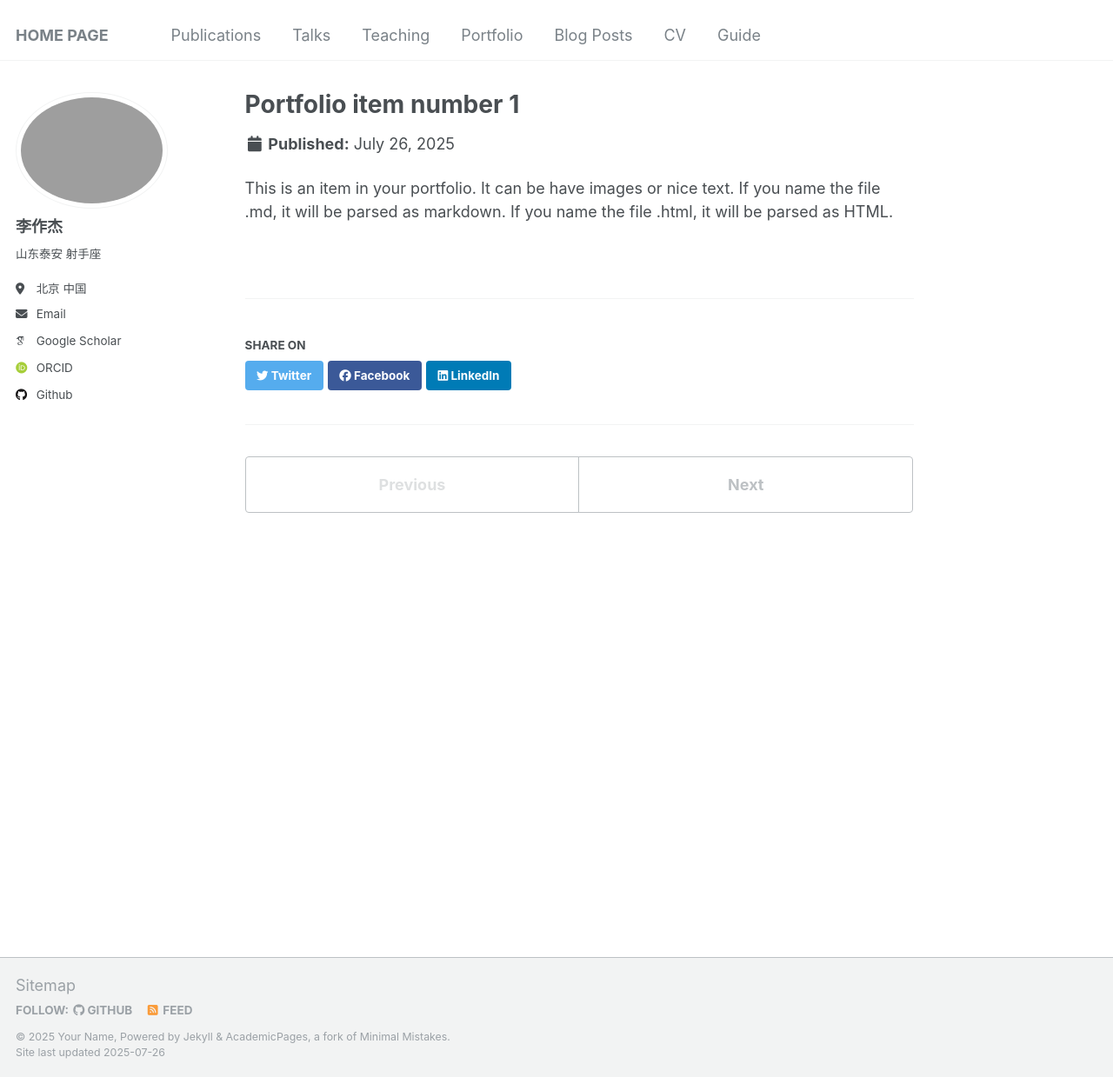
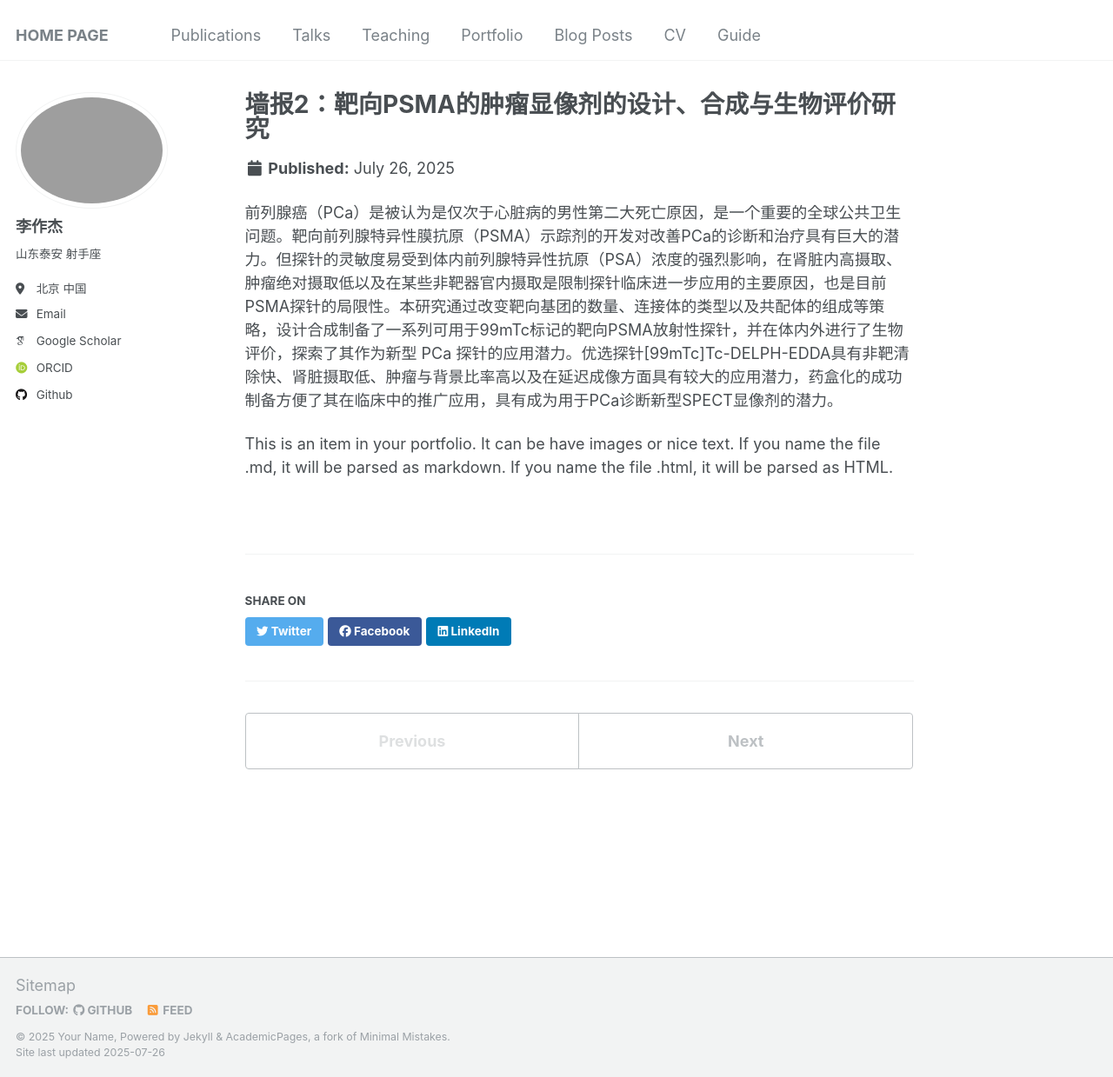
Before and after one commit to Infinity-LZJ/Zuojie_Li.github, a Jekyll site: the page built from _portfolio/portfolio-1.md, in a window 1280 px wide and 1239 px high. Shown: the whole window at 87% size. Built offline with Jekyll 4.4.1, drawn with Linux system fonts in a browser that asks for light colours; some web fonts are replaced.

Commit message:
Update portfolio-1.md

```diff
--- a/_portfolio/portfolio-1.md
+++ b/_portfolio/portfolio-1.md
@@ -1,7 +1,9 @@
 ---
-title: "Portfolio item number 1"
+title: "墙报2：靶向PSMA的肿瘤显像剂的设计、合成与生物评价研究"
 excerpt: "Short description of portfolio item number 1<br/><img src='/images/500x300.png'>"
 collection: portfolio
 ---
 
+前列腺癌（PCa）是被认为是仅次于心脏病的男性第二大死亡原因，是一个重要的全球公共卫生问题。靶向前列腺特异性膜抗原（PSMA）示踪剂的开发对改善PCa的诊断和治疗具有巨大的潜力。但探针的灵敏度易受到体内前列腺特异性抗原（PSA）浓度的强烈影响，在肾脏内高摄取、肿瘤绝对摄取低以及在某些非靶器官内摄取是限制探针临床进一步应用的主要原因，也是目前PSMA探针的局限性。本研究通过改变靶向基团的数量、连接体的类型以及共配体的组成等策略，设计合成制备了一系列可用于99mTc标记的靶向PSMA放射性探针，并在体内外进行了生物评价，探索了其作为新型 PCa 探针的应用潜力。优选探针[99mTc]Tc-DELPH-EDDA具有非靶清除快、肾脏摄取低、肿瘤与背景比率高以及在延迟成像方面具有较大的应用潜力，药盒化的成功制备方便了其在临床中的推广应用，具有成为用于PCa诊断新型SPECT显像剂的潜力。
+
 This is an item in your portfolio. It can be have images or nice text. If you name the file .md, it will be parsed as markdown. If you name the file .html, it will be parsed as HTML.
```
